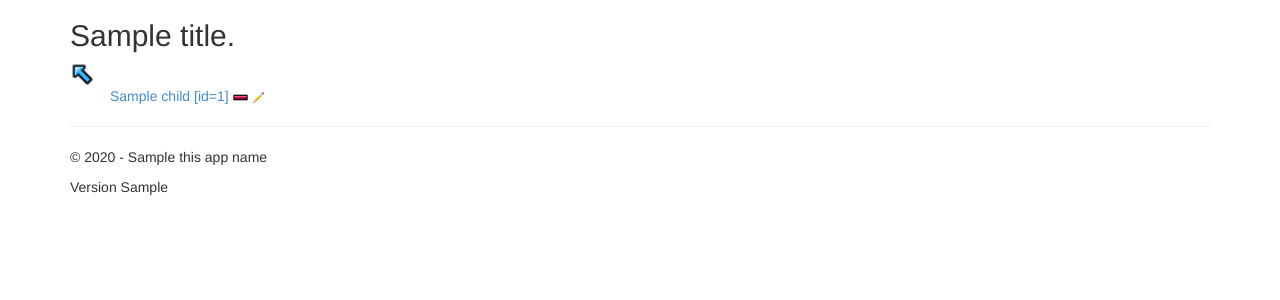
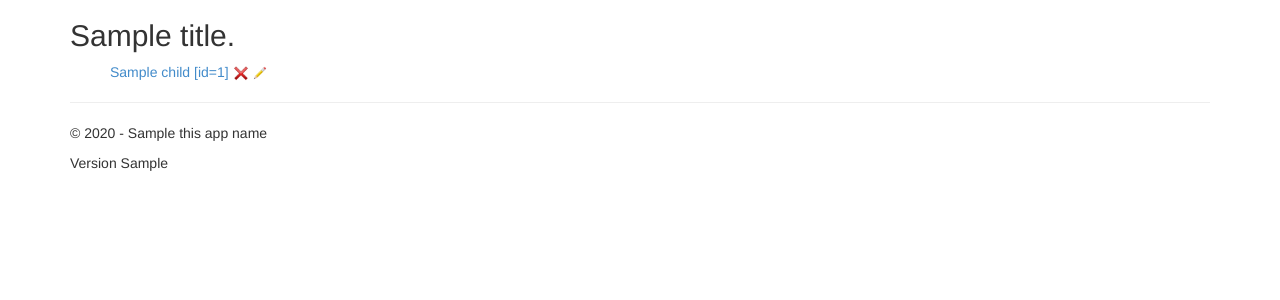
Before and after one commit to dexblack/WordTree, a Django app: template WordTree/app/templates/app/menu.html in a window 1280 px wide. Shown: the part 51-351 px from the top of the page. Run offline with Django 3.2, Linux system fonts and the light colour scheme; the template is opened without the code that fills it: most values are stand-ins (such as "Sample title", 1, 10 or a date in 2020); some libraries are stand-ins or nearby versions.

Commit message:
Replaced icons with a consistent look and feel from the same set.

```diff
--- a/WordTree/app/templates/app/menu.html
+++ b/WordTree/app/templates/app/menu.html
@@ -3,11 +3,11 @@
 {% block content %}
 
 <h2>{{ title }}.</h2>
-<a href="{{ parent }}"><img src="{% static 'app/images/UpLeft.png' %}" width="24px" /></a>
+{% if depth > 1 %}<a href="/menu/{{ parent }}/"><img src="{% static 'app/images/arrow_up_48.png' %}" width="24px" /></a>{% endif %}
 <ul class="list-nobullet">{% for child in children %}
 <li><a href="{{ child.id }}"> {{ child.name }} [id={{ child.id }}]</a>
-<a href="{{ child.id }}/delete" onclick="return confirm('Are you sure you want to delete {{ child.name }}?')"><img src="{% static 'app/images/Minus.png' %}" width="15px" /></a>
-<a href="{{ child.id }}/edit"><img src="{% static 'app/images/pencil_48.png' %}" width="15px" /></a>
+<a href="{{ child.id }}/delete" onclick="return confirm('Are you sure you want to delete {{ child.name }}?')"><img src="{% static 'app/images/cross_48.png' %}" width="16px" /></a>
+<a href="{{ child.id }}/edit"><img src="{% static 'app/images/pencil_48.png' %}" width="16px" /></a>
 </li>{% endfor %}</ul>
 {% if depth < 6 %}<a href="add"><img src="{% static 'app/images/add_48.png' %}" width="24px" /></a>{% endif %}
 {% endblock %}
--- a/WordTree/app/templates/app/menu_add.html
+++ b/WordTree/app/templates/app/menu_add.html
@@ -3,7 +3,7 @@
 
 {% block content %}
 <br/><br/>
-<a href="/" onClick="window.history.back();return false;" ><img src="{% static 'app/images/Back.png' %}" width="24px" /></a>
+<a href="/" onClick="window.history.back();return false;" ><img src="{% static 'app/images/arrow_left_48.png' %}" width="24px" /></a>
 <br/><br/>
 <form action="/menu/{{ form.next.value }}/add/" method="post">
     {% csrf_token %}
--- a/WordTree/app/templates/app/menu_edit.html
+++ b/WordTree/app/templates/app/menu_edit.html
@@ -3,7 +3,7 @@
 
 {% block content %}
 <br/><br/>
-<a href="/" onClick="window.history.back();return false;" ><img src="{% static 'app/images/Back.png' %}" width="24px" /></a>
+<a href="/" onClick="window.history.back();return false;" ><img src="{% static 'app/images/arrow_left_48.png' %}" width="24px" /></a>
 <br/><br/>
 <form action="/menu/{{ form.next.value }}{{ form.id.value }}/edit/" method="post">
     {% csrf_token %}
```
Also changed, not shown: WordTree/app/static/app/images/Back.png (deleted), WordTree/app/static/app/images/Minus.png (deleted), WordTree/app/static/app/images/UpLeft.png (deleted), WordTree/app/static/app/images/arrow_left_48.png (added), WordTree/app/static/app/images/arrow_up_48.png (added), WordTree/app/static/app/images/cross_48.png (added).
